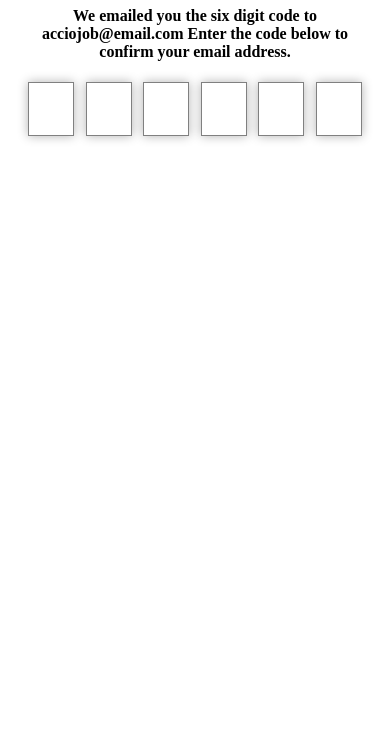
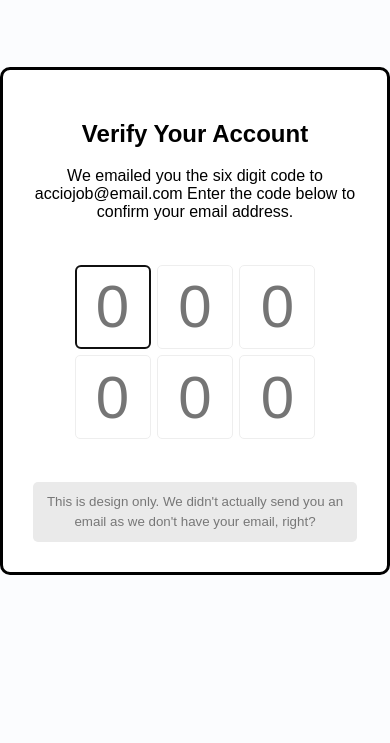
Before and after one commit to acciojob/OTP-pourmhere, a website: page main.html in a window 390 px wide. Shown: the part 101-844 px from the top of the page. Drawn offline with Linux system fonts and the light colour scheme.

Commit message:
created a submission

```diff
--- a/main.html
+++ b/main.html
@@ -1,29 +1,36 @@
 <!DOCTYPE html>
+
 <html>
+
 <head>
 	<link rel="stylesheet" href="styles.css">
 </head>
+
 <body>
 
-    <div class="container">
-        <h1 id="#verification_heading">Verify Your Account</h1>
-        <h4 id="verification_subtext">
-            We emailed you the six digit code to acciojob@email.com
+	<div class="container">
+		<h2 id="verification_heading">Verify Your Account</h2>
+		<p id="verification_subtext">
+			We emailed you the six digit code to acciojob@email.com
 			Enter the code below to confirm your email address.
-        </h4>
+		</p>
+		<div class="code-container">
+			<input type="number" class="code" id="code-1" placeholder="0" min="0" max="9" required>
+			<input type="number" class="code" id="code-2" placeholder="0" min="0" max="9" required>
+			<input type="number" class="code" id="code-3"placeholder="0" min="0" max="9" required>
+			<input type="number" class="code" id="code-4"placeholder="0" min="0" max="9" required>
+			<input type="number" class="code" id="code-5"placeholder="0" min="0" max="9" required>
+			<input type="number" class="code" id="code-6"placeholder="0" min="0" max="9" required>
+		</div>
+		<small class="info">
+			This is design only. We didn't actually send you an email as we don't have your email, right?
+		</small>
+	</div>
 
-        <div class="code-container">
-            <input type="text" class="code" id="code-1">
-            <input type="text" class="code" id="code-2">
-            <input type="text" class="code" id="code-3">
-            <input type="text" class="code" id="code-4">
-            <input type="text" class="code" id="code-5">
-            <input type="text" class="code" id="code-6">
-        </div>
-
-    </div>
-
+	<!-- the entire body must be written by student -->
     <script type="text/javascript" src="./script.js">
 </script>
+
 </body>
+
 </html>
--- a/script.js
+++ b/script.js
@@ -1,28 +1,27 @@
-let codes = document.querySelectorAll(".code")
-// change, input
-codes.forEach((code,index)=>{
+//your JS code here. If required.
+const codes = document.querySelectorAll(".code")
 
-    code.addEventListener("input",()=>{
-        if(code.value.length == 1){
-             if(index < codes.length-1){
-                   codes[index+1].focus()
-                   codes[index+1].classList.add("focused")
-             }
+codes[0].focus()
+
+codes.forEach((code, idx) => {
+    code.addEventListener("keydown", (e) => {
+        console.log(e.key)
+        const keyPressed = e.key
+
+        if (keyPressed >= 0 && keyPressed <= 9) {
+            codes[idx].value = ''
+            if (idx < codes.length - 1) {
+                setTimeout(() => codes[idx + 1].focus(), 10)
+
+                // setTimeout(function(){
+                //     codes[index+1].focus()
+                // },10)
+            }
+        }
+        else if (keyPressed === "Backspace") {
+            if (idx > 0) {
+                setTimeout(() => codes[idx - 1].focus(), 10)
+            }
         }
     })
-    // keyup, keydown(press)
-    code.addEventListener("keydown",(e)=>{
-        if(e.key == "Backspace"){
-              if(index > 0 && code.value.length == 0){
-
-                codes[index-1].focus()
-                codes[index-1].classList.add("focused")
-              }
-        }
-    })
-
-    code.addEventListener("blur", ()=>{
-          code.classList.remove("focused")
-    })
-
 })
--- a/styles.css
+++ b/styles.css
@@ -1,24 +1,73 @@
+*body{
+    box-sizing: border-box;
+}
+
+body{
+    background-color: #fbfcfe;
+    font-family: 'Muli',sans-serif;
+    display: flex;
+    align-items: center;
+    justify-content: center;
+    height: 100vh;
+    overflow: hidden;
+    margin: 0;
+}
+
 .container{
-   background-color: #fff;
-   padding: 20px;
-   border-radius: 10px;
-   text-align: center;
+    background-color: #fff;
+    border: 3px #000 solid;
+    border-radius: 10px;
+    padding: 30px;
+    max-width: 1000px;
+    text-align: center;
 }
+
 .code-container{
     display: flex;
-    justify-content: space-between;
-}
-.code{
-    width: 40px;
-    height: 50px;
-    font-size: 24px;
-    text-align: center;
-    border: 1px solid gray;
-    box-shadow: 0 0 10px rgba(0,0,0,0.3);
+    align-items: center;
+    justify-content: center;
+    margin: 40px 0;
 }
 
-.focused{
-    border: 2px solid #2baa1a;
-    border-radius: 10px;
-    outline: none;
+.code{
+    caret-color: transparent;
+    border-radius: 5px;
+    font-size: 75px;
+    height: 120px;
+    width: 100px;
+    border: 1px solid #eee;
+    margin: 1%;
+    text-align: center;
+    font-weight: 300;
+    -moz-appearance: textfield;
 }
+
+.code::-webkit-inner-spin-button{
+    -webkit-appearance: none;
+    margin: 0;
+}
+.code:valid{
+    border-color: #3498db;
+    box-shadow: 0 10px 10px -5px rgba(0,0,0,0.25);
+}
+
+.info{
+    background-color: #eaeaea;
+    display: inline-block;
+    padding: 10px;
+    line-height: 20px;
+    max-width: 400px;
+    color: #777;
+    border-radius: 5px;
+}
+
+@media(max-width:600px){
+    .code-container{
+        flex-wrap: wrap;
+    }
+    .code{
+        font-size: 60px;
+        height: 80px;
+        max-width: 70px;
+    }
+}
```
